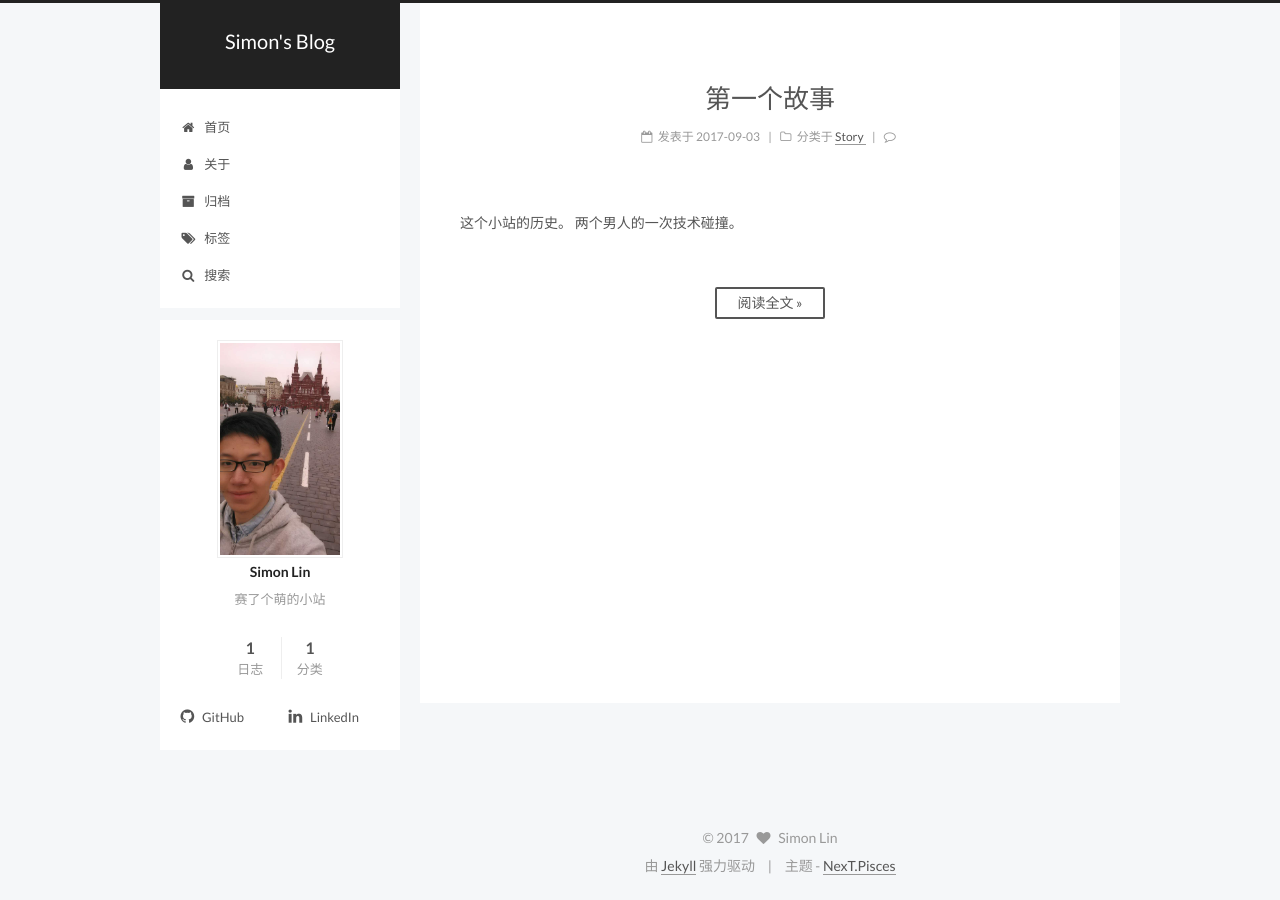
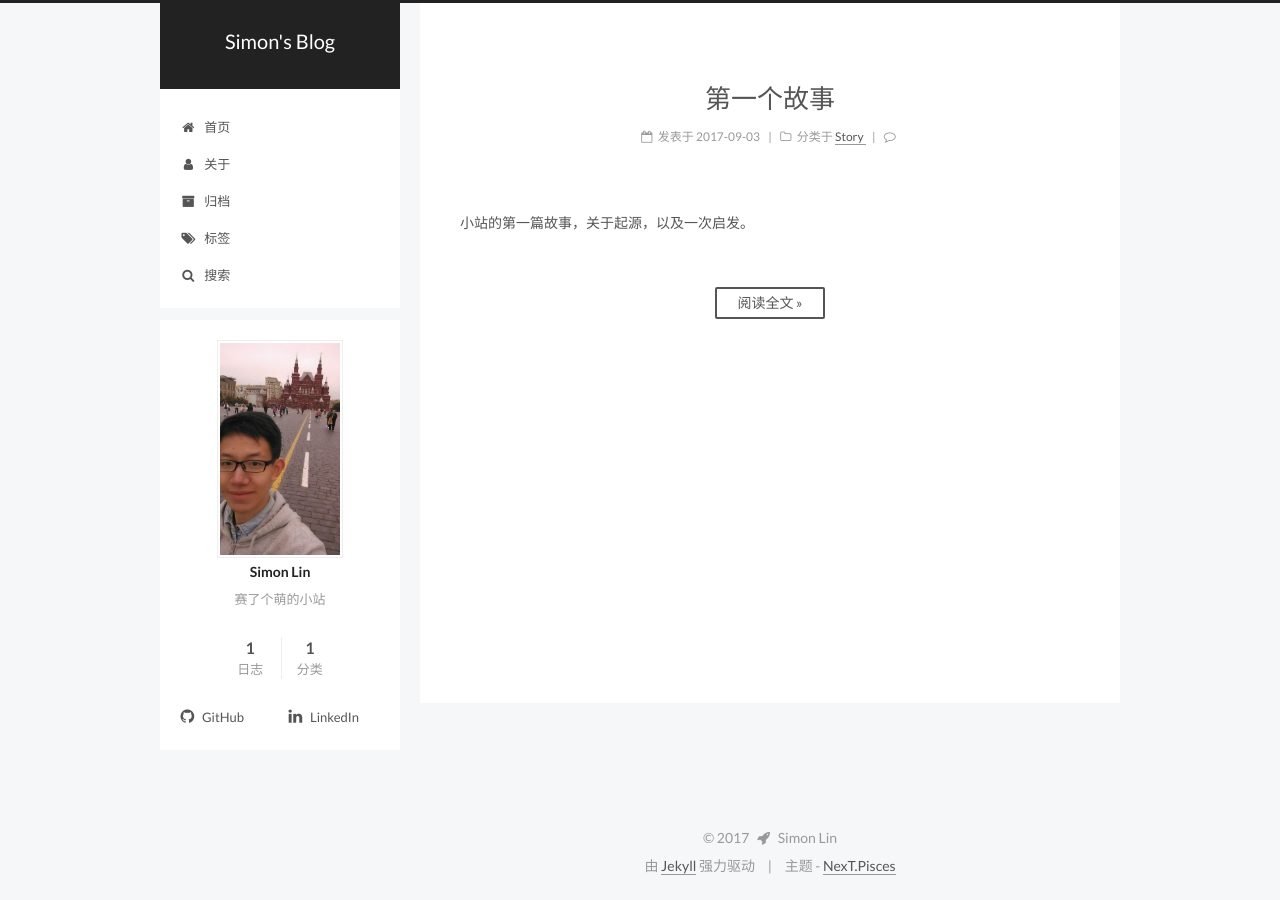
Before and after one commit to lsm2333/lsm2333.github.com, a Jekyll site: the page built from index.html, in a window 1280 px wide. Built offline with Jekyll 4.4.1, drawn with Linux system fonts in a browser that asks for light colours; the list of posts is cut into pages by our own code; comment, search, counter and statistics services are not loaded.

Commit message:
update author icon and first post

```diff
--- a/_config.yml
+++ b/_config.yml
@@ -89,7 +89,7 @@ rss:
 #since: 2015
 
 # icon between year and author @Footer
-authoricon: heart
+authoricon: rocket
 
 # Footer `powered-by` and `theme-info` copyright
 copyright: true
--- a/_posts/2017-09-03-my-first-blog.md
+++ b/_posts/2017-09-03-my-first-blog.md
@@ -8,7 +8,7 @@ tags:
 published: true
 ---
 
-这个小站的历史。 两个男人的一次技术碰撞。
+小站的第一篇故事，关于起源，以及一次启发。
 
 <!--more-->
 
```
